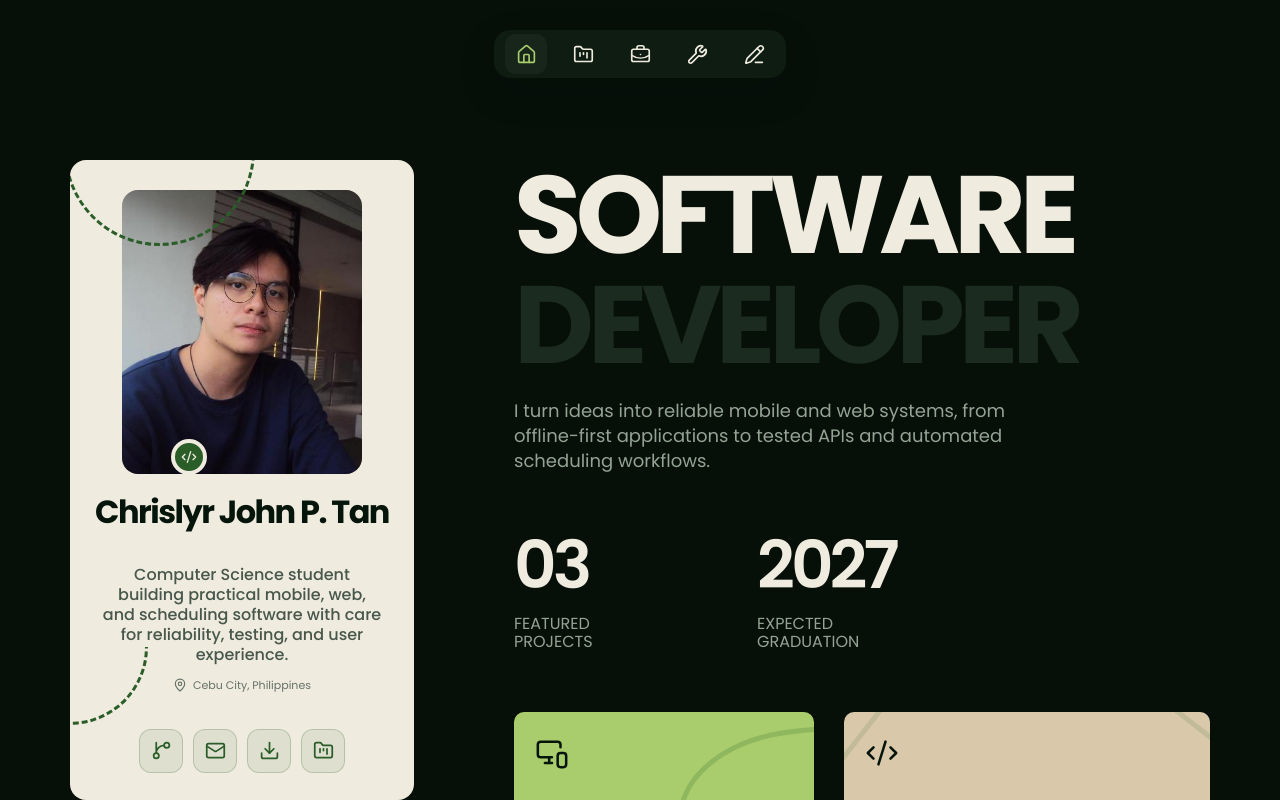
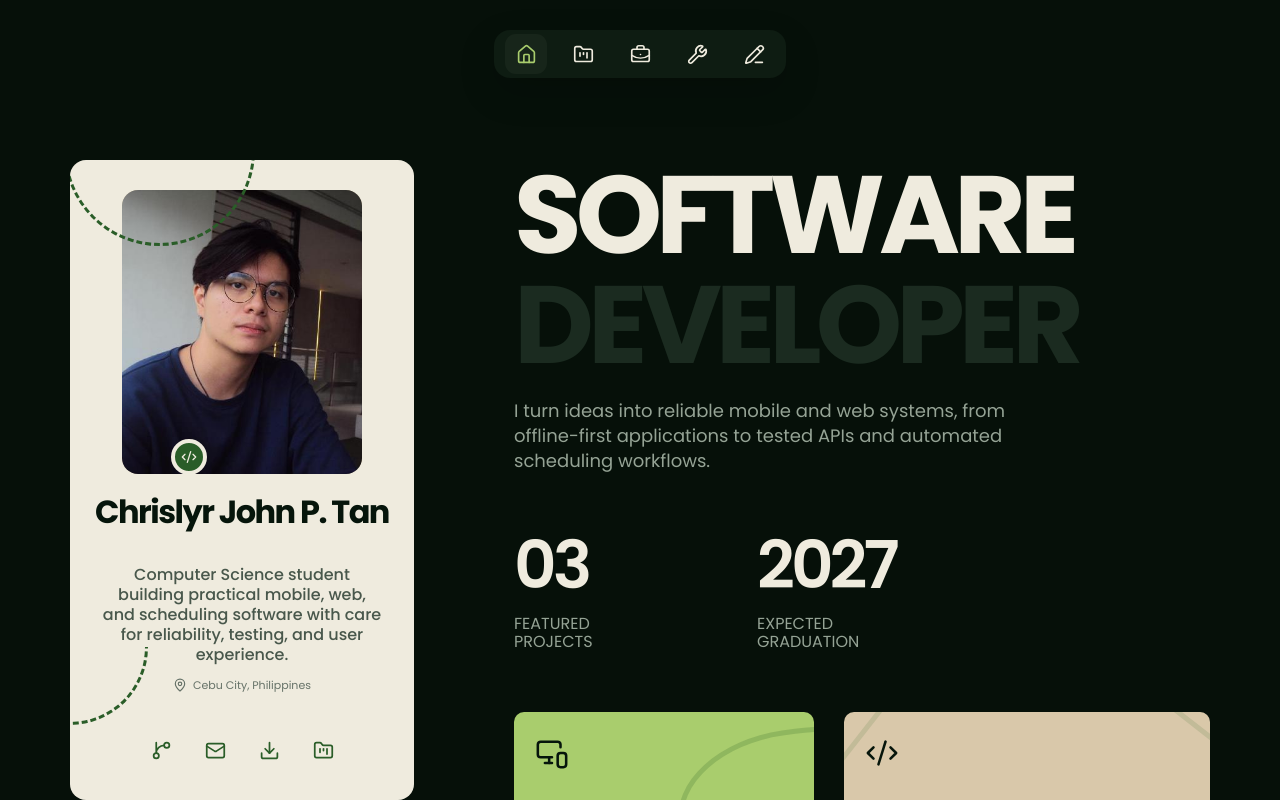
Before and after one commit to choonhows/choonhows.github.io, a React (Vite) app: page / in a window 1280 px wide. Shown: the top 800 px of the page. Built offline with nearby package versions, Linux system fonts and the light colour scheme.

Commit message:
style: remove profile icon tiles

```diff
--- a/src/styles.css
+++ b/src/styles.css
@@ -495,15 +495,12 @@ a.contact-row:hover .contact-action svg, button.contact-row:hover .contact-actio
   .profile-links a {
     width: 44px;
     height: 44px;
-    border: 1px solid oklch(43% .1 143 / .22);
-    border-radius: 12px;
-    background: oklch(43% .1 143 / .08);
     touch-action: manipulation;
-    transition: color .2s ease, background-color .2s ease, border-color .2s ease, transform .2s var(--ease);
+    transition: color .2s ease, transform .2s var(--ease);
   }
   .profile-links a::after { display: none; }
   .profile-links a:hover { color: var(--moss); transform: none; }
-  .profile-links a:active { color: var(--bone); background: var(--moss); border-color: var(--moss); transform: scale(.94); }
+  .profile-links a:active { color: var(--forest-ink); transform: scale(.9); }
 }
 
 @media (prefers-reduced-motion: reduce) {
```
